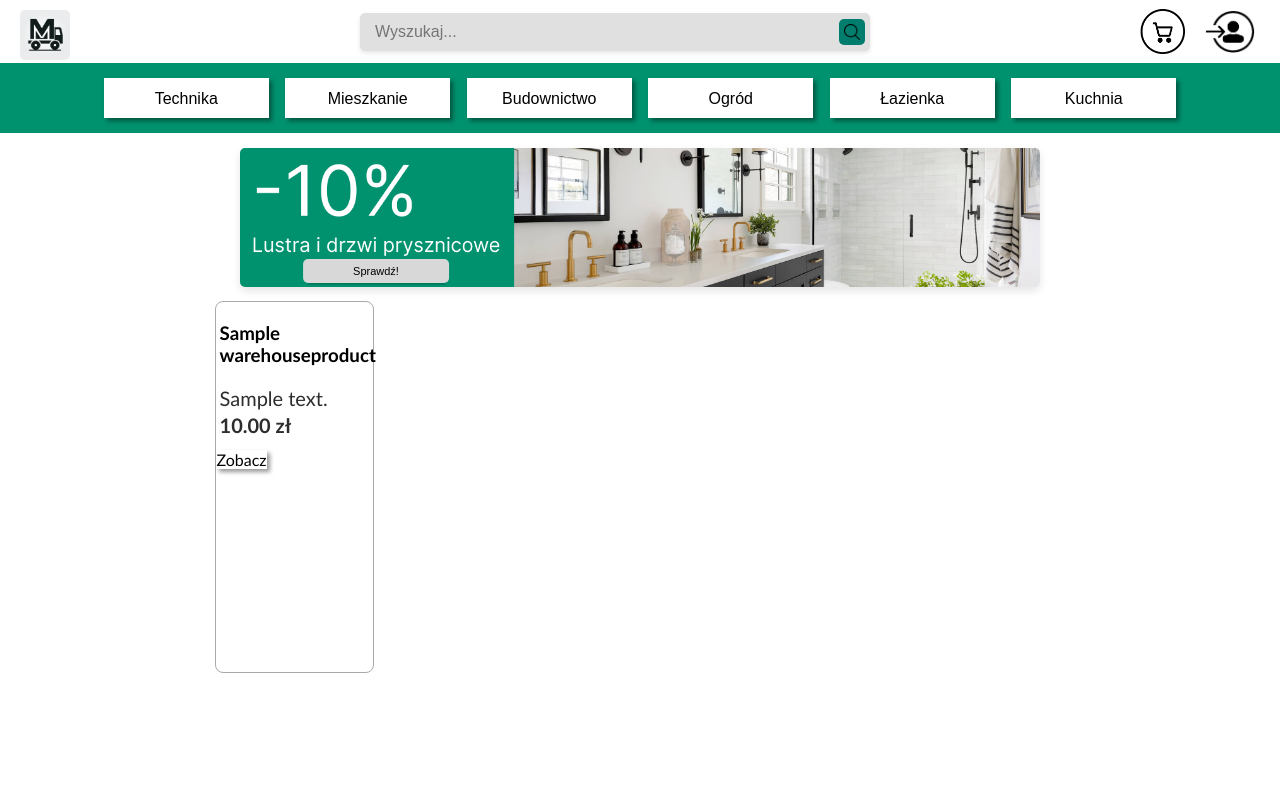
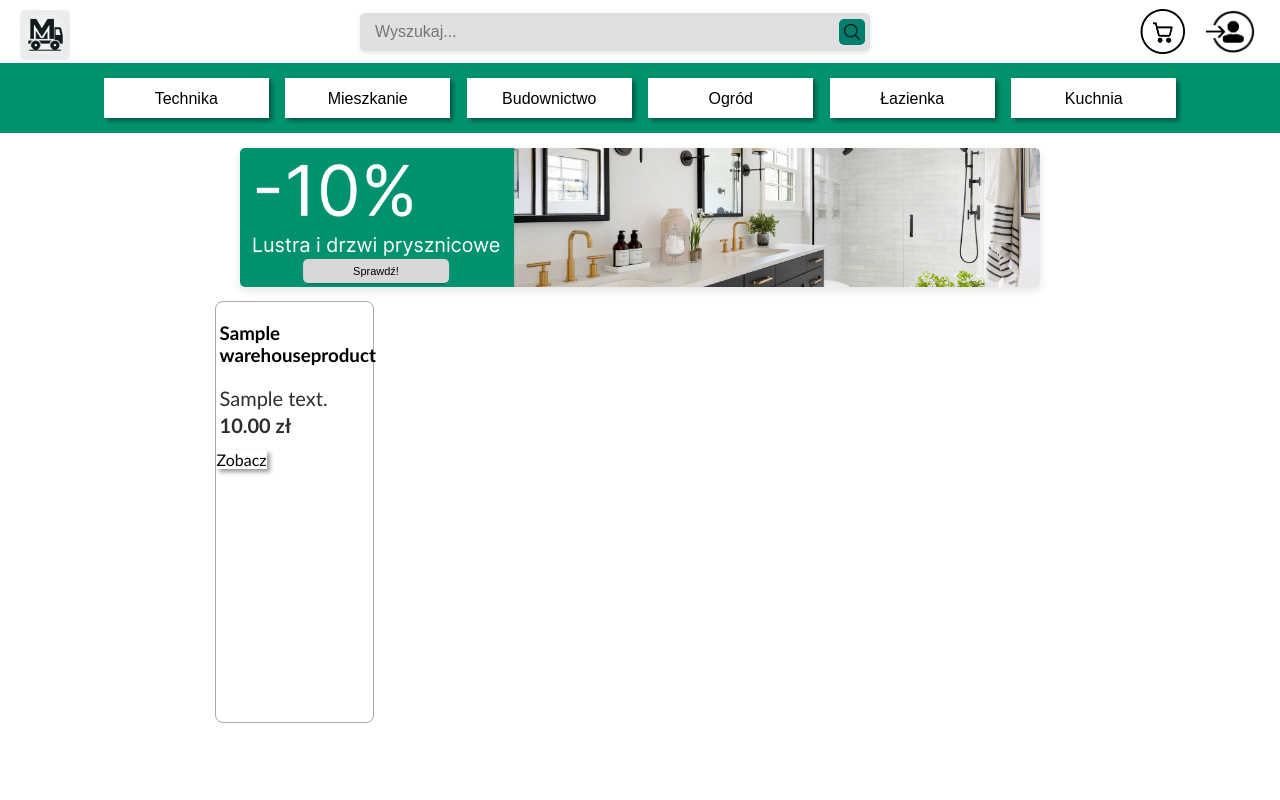
Before and after one commit to Jaian400/Magazyn_Master, a Django app: template djan/mainapp/templates/index.html in a window 1280 px wide. Run offline with Django 5.2, Linux system fonts and the light colour scheme; the template is opened without the code that fills it: values that come from a table or form of the project are taken from there, others are empty; tables that the repository leaves empty hold one stand-in row (values such as "Sample post").

Commit message:
Update productpages.css

```diff
--- a/djan/static/productpages.css
+++ b/djan/static/productpages.css
@@ -18,7 +18,7 @@
     text-align: left;
     cursor: pointer;
     position: relative;
-    height: 370px;
+    height: 420px;
 }
 
 .product-item:hover {
```
